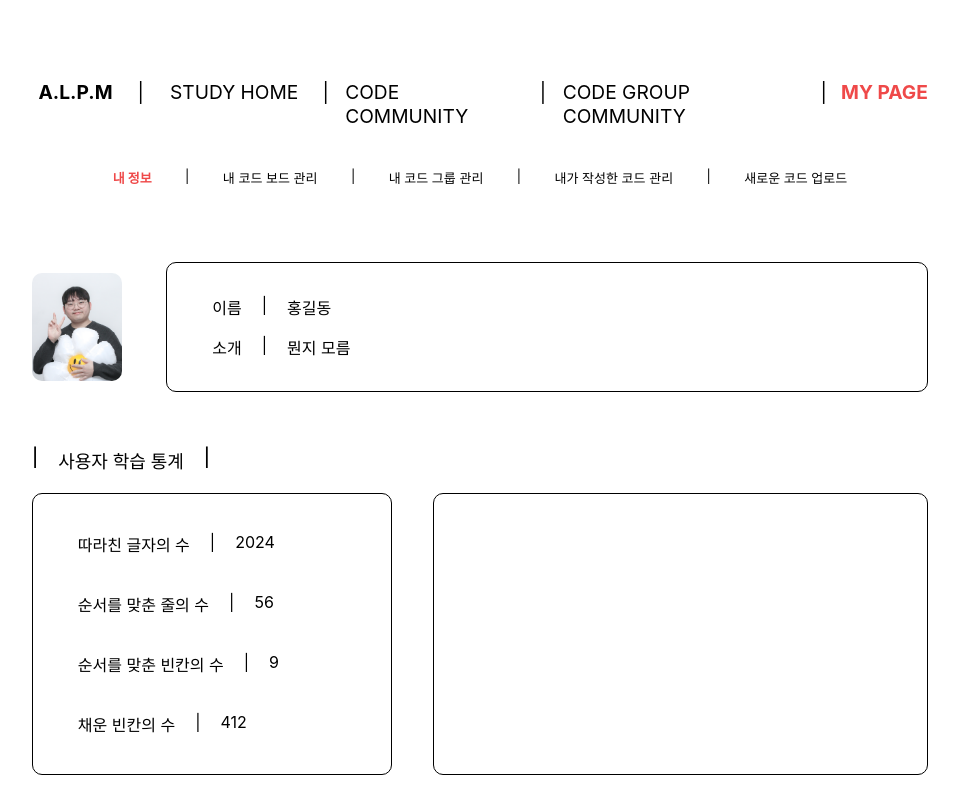
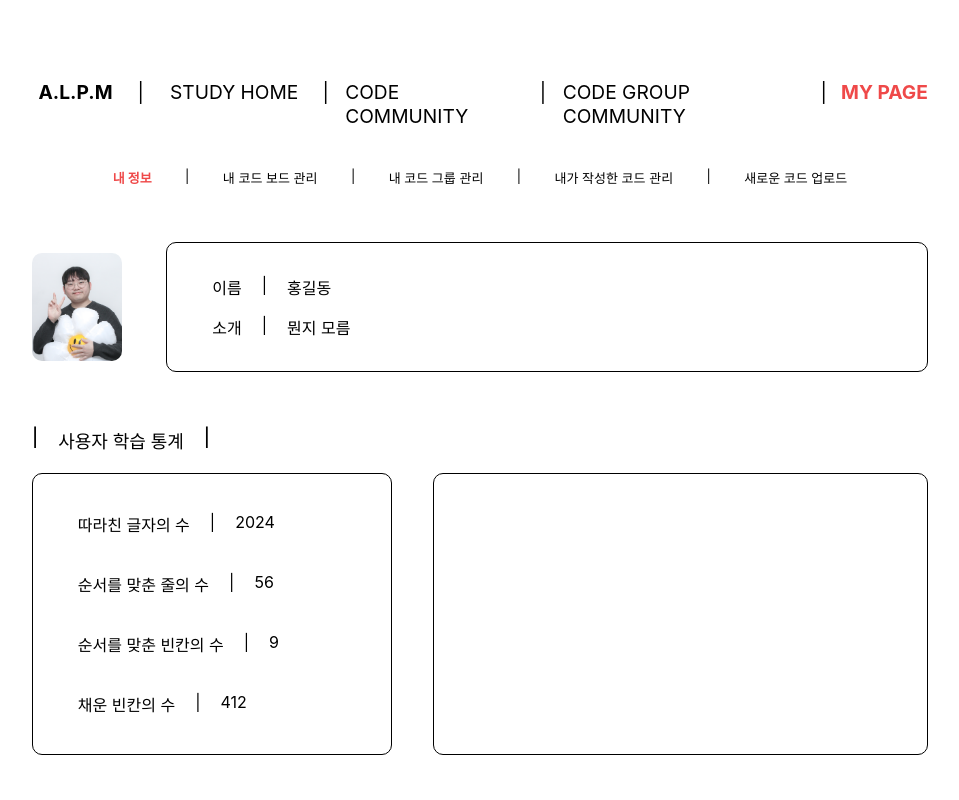
Before and after one commit to AL-PM/ALPM-web, a React (Create React App) app: page /mypage in a window 1280 px wide. Shown: the whole page, without its empty margins (160-1119 px from the left). Built offline with nearby package versions, Linux system fonts and the light colour scheme.

Commit message:
[MOD] MY_PAGE 전체적인 구성을 위해서 CSS 수정

```diff
--- a/src/MyPage/MyProfile/MyProfile.css
+++ b/src/MyPage/MyProfile/MyProfile.css
@@ -1,7 +1,7 @@
 #MyProfileUserInfo{
     width: 70vw;
     height: 20vh;
-    margin-top : 7.5vh;
+    margin-top : 5vh;
     margin-bottom: 5vh;
     margin-left : 15vw;
     margin-right: 15vw;
```
